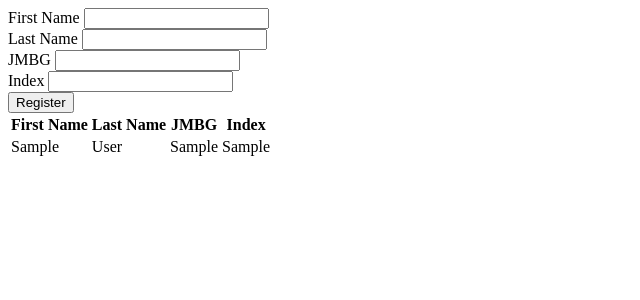
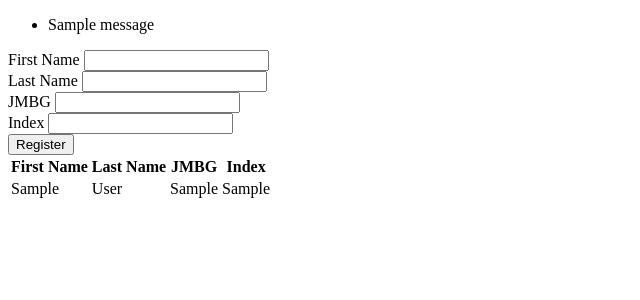
Before and after one commit to GGmaz/SServices-CloudProject, a Django app: page /students/ in a window 1280 px wide. Shown: the top 300 px of the page, without its empty margins (0-640 px from the left). Run offline with Django 4.2, Linux system fonts and the light colour scheme; tables that the repository leaves empty hold one stand-in row (values such as "Sample post"); one stand-in notice (Sample message) is shown.

Commit message:
add alert about registering user who already is in uns db

```diff
--- a/ftn/professors/views.py
+++ b/ftn/professors/views.py
@@ -3,6 +3,7 @@ from .forms import RegistrationForm
 from .models import Professor
 import json
 import requests
+from django.contrib import messages
 
 
 # Create your views here.
@@ -28,7 +29,7 @@ def ProfessorRegistrationView(request):
             if checkIfProfessorNotExistsInUnsDb(form):
                 form.save()
             else:
-                return render(request, 'professors/register.html', {'form': form, 'error': 'Professor exists already in UNS database'})
+                messages.add_message(request, messages.INFO, 'Professor exists already in UNS database')
             return redirect('professor-list')
     else:
         form = RegistrationForm()
--- a/ftn/students/templates/students/register.html
+++ b/ftn/students/templates/students/register.html
@@ -5,6 +5,15 @@
     <title>Students</title>
 </head>
 <body>
+    {% if messages %}
+        <ul class="messages">
+            {% for message in messages %}
+            <li>{{ message }}</li>
+            {% endfor %}
+        </ul>
+    {% endif %}
+
+
     <form action="{% url 'students-register' %}" method="POST">
         {% csrf_token %}
         <label for="first_name">First Name</label>
--- a/ftn/students/views.py
+++ b/ftn/students/views.py
@@ -3,6 +3,8 @@ from .forms import RegistrationForm
 from .models import Student
 import json
 import requests
+from django.contrib import messages
+
 
 
 # Create your views here.
@@ -29,7 +31,7 @@ def StudentRegistrationView(request):
             if checkIfStudentNotExistsInUnsDb(form):
                 form.save()
             else:
-                return render(request, 'students/register.html', {'form': form, 'error': 'Student exists already in UNS database'})
+                messages.add_message(request, messages.INFO, 'Student exists already in UNS database')
             return redirect('student-list')
     else:
         form = RegistrationForm()
```
Also changed, not shown: ftn/professors/templates/professors/register.html (+9 -0 lines).
